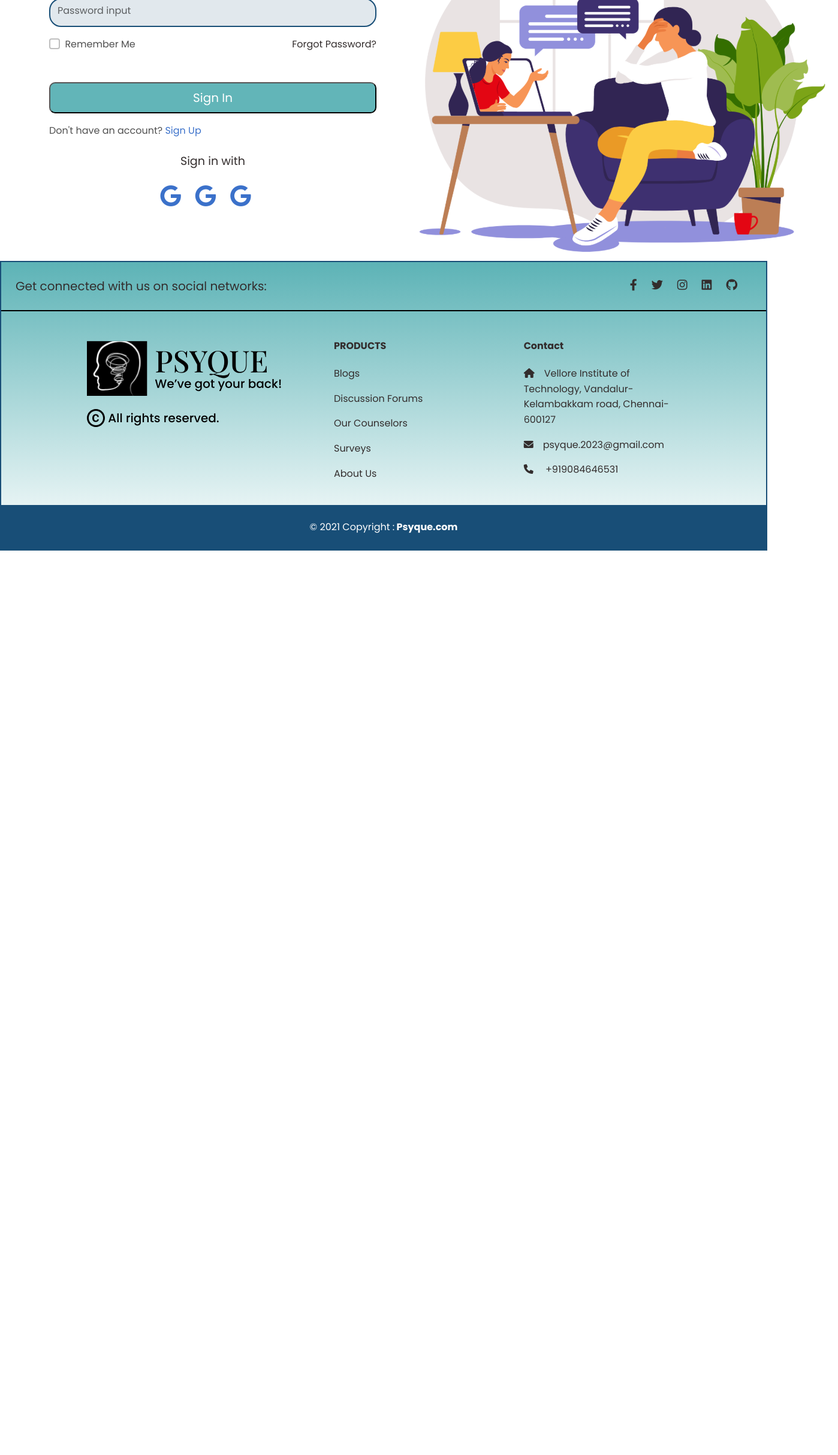
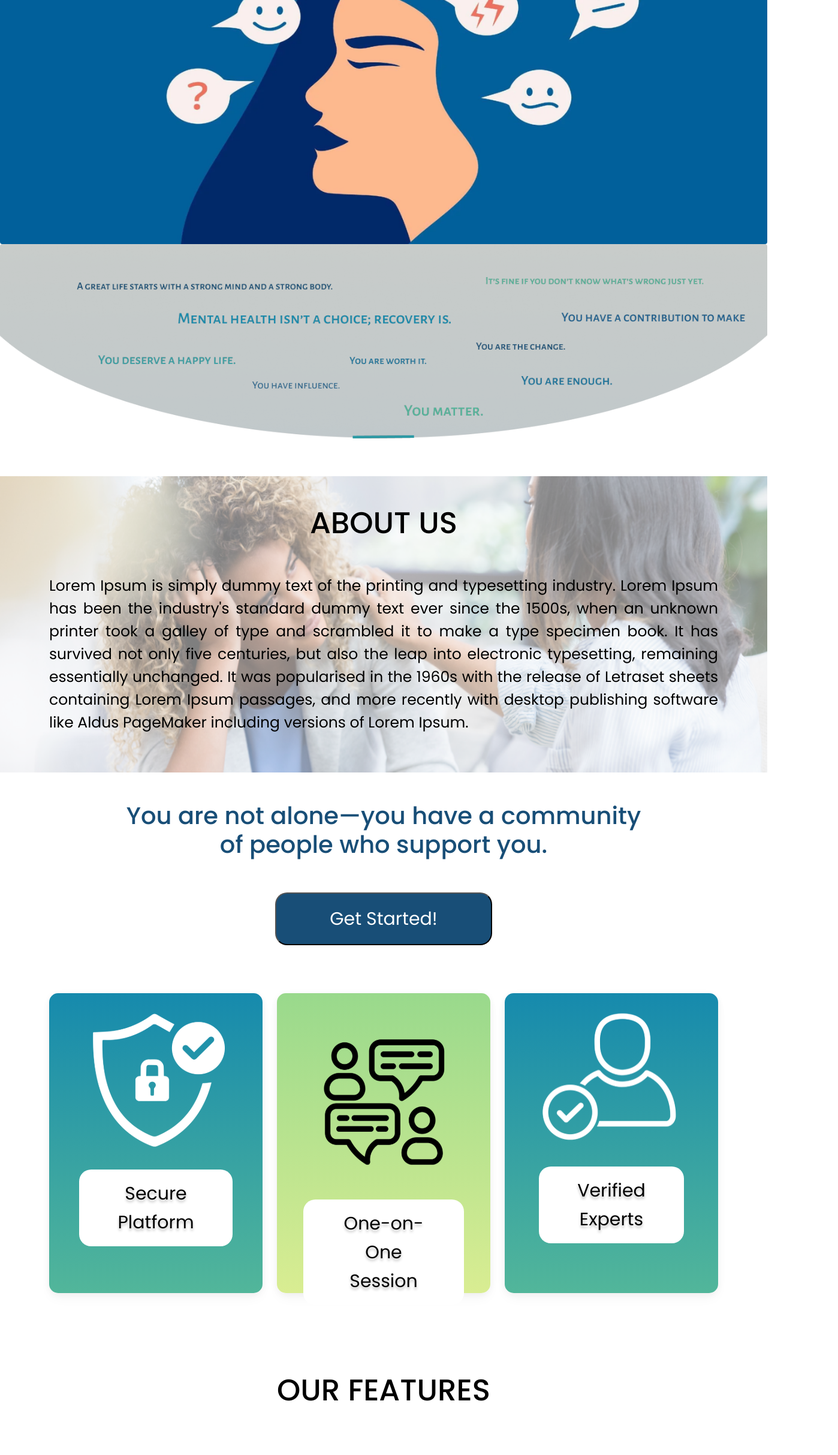
Before and after one commit to SAKSHAM-GOGIA/Psyque, a React (Create React App) app: page / in a window 1280 px wide. Shown: the part 340-2766 px from the top of the page at 60% size, 1398 px wide, since content can reach past the window. Before the commit the page ends 1258 px from the top, so only its background shows below. Built offline with nearby package versions, Linux system fonts and the light colour scheme.

Commit message:
HomePage done with Linking

```diff
--- a/package.json
+++ b/package.json
@@ -9,6 +9,7 @@
     "mdb-ui-kit": "^6.1.0",
     "react": "^18.2.0",
     "react-dom": "^18.2.0",
+    "react-router-dom": "^6.8.1",
     "react-scripts": "5.0.1",
     "web-vitals": "^2.1.4"
   },
--- a/src/App.js
+++ b/src/App.js
@@ -1,24 +1,29 @@
 
-import Aboutus from './components/Aboutus/Aboutus.js';
+// import Aboutus from './components/Aboutus/Aboutus.js';
 import Navbar from './components/Navbar/Navbar.js';
-import Services from './components/services/services.js';
-import OurFeatures from './components/ourfeatures/ourfeatures.js';
+// import Services from './components/services/services.js';
+// import OurFeatures from './components/ourfeatures/ourfeatures.js';
 import Footer from './components/footer/footer.js'
-import Hero from './components/Hero/Hero.js';
-import Loginpage from './components/login-page/loginpage.js';
+// import Hero from './components/Hero/Hero.js';
+// import Loginpage from './components/login-page/loginpage.js';
+import {
+  BrowserRouter,
+  Routes,
+  Route
+} from "react-router-dom";
+import Home from './pages/Home.js';
+import Login from './pages/Login.js';
 
 function App() {
   return (
-    <>
+    <BrowserRouter>
       <Navbar />
-      {/* <Hero/>
-      <Aboutus/>
-      <Services/>
-      <OurFeatures/> */}
-      <Loginpage />
-
+      <Routes>
+        <Route path = "/" element = {<Home/>} />
+        <Route path = "/login/" element = {<Login/>} />
+      </Routes>
       <Footer />
-    </>
+    </BrowserRouter>
   );
 }
 
--- a/src/components/Navbar/Navbar.js
+++ b/src/components/Navbar/Navbar.js
@@ -1,5 +1,6 @@
 import React from 'react'
 import "./navbar.css"
+import {Link} from "react-router-dom";
 
 export default function Navbar() {
   return (
@@ -7,13 +8,13 @@ export default function Navbar() {
       <nav className="navbar navbar-expand-lg navbar-light bg-light">
         <div className="container">
           {/* <!-- Navbar brand --> */}
-          <a className="navbar-brand mt-2 mt-lg-0" href="#">
+          <Link className="navbar-brand mt-2 mt-lg-0" to="/">
             <img
               src="psyque.png"
               height="60"
               loading="lazy"
             />
-          </a>
+          </Link>
           <button className="navbar-toggler" type="button" data-bs-toggle="collapse" data-bs-target="#navbarNav" aria-controls="navbarNav" aria-expanded="false" aria-label="Toggle navigation">
             <span className="navbar-toggler-icon"></span>
           </button>
@@ -21,28 +22,28 @@ export default function Navbar() {
           <div className="collapse navbar-collapse text-larger" style={{fontSize: "20px"}}>
             <ul className='navbar-nav ms-auto mb-2 mb-lg-0'>
               <li className='nav-item'>
-                <a className='nav-link' href="#">About Us </a>
+                <Link className='nav-link' to="aboutus">About Us </Link>
               </li>
               <li className='nav-item'>
-                <a className='nav-link' href="#">Communities </a>
+                <Link className='nav-link' to="communities">Communities </Link>
               </li>
               <li className='nav-item'>
-                <a className='nav-link' href="#">Appointments </a>
+                <Link className='nav-link' to="appointments">Appointments </Link>
               </li>
               <li className='nav-item'>
-                <a className='nav-link' href="#">Surveys </a>
+                <Link className='nav-link' to="surveys">Surveys </Link>
               </li>
               <li className='nav-item'>
-                <a className='nav-link' href="#">Contact Us </a>
+                <Link className='nav-link' to="contactus">Contact Us </Link>
               </li>
               <li className='nav-item'>
-                <a className='d-flex align-items-center'  href="#">
+                <Link className='d-flex align-items-center'  to="login">
                   <img
                     src='login.png'
                     role="button"
                     className='mt-3'
                   />
-                </a>
+                </Link>
               </li>
             </ul>
           </div>
--- /dev/null
+++ b/src/pages/Home.js
@@ -0,0 +1,17 @@
+import React from 'react'
+import Aboutus from "../components/Aboutus/Aboutus.js";
+import Services from '../components/services/services.js';
+import OurFeatures from '../components/ourfeatures/ourfeatures.js';
+import Hero from '../components/Hero/Hero.js';
+
+
+export default function Home() {
+    return (
+        <>
+            <Hero />
+            <Aboutus />
+            <Services />
+            <OurFeatures />
+        </>
+    )
+}
--- /dev/null
+++ b/src/pages/Login.js
@@ -0,0 +1,10 @@
+import React from 'react'
+import Loginpage from '../components/login-page/loginpage.js';
+
+export default function Login() {
+  return (
+    <>
+    <Loginpage/>
+    </>
+  )
+}
```
Also changed, not shown: 1 other file (tests, documents, lock files or other folders).
